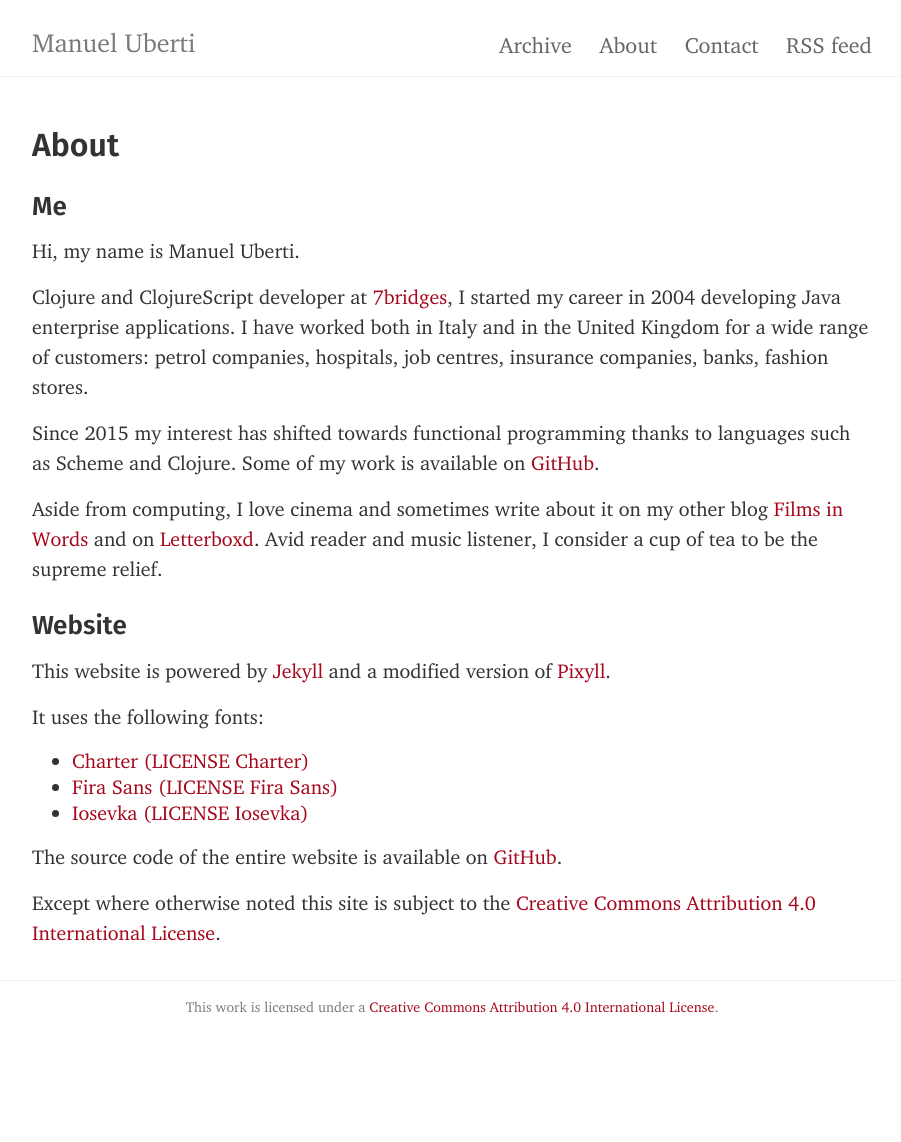
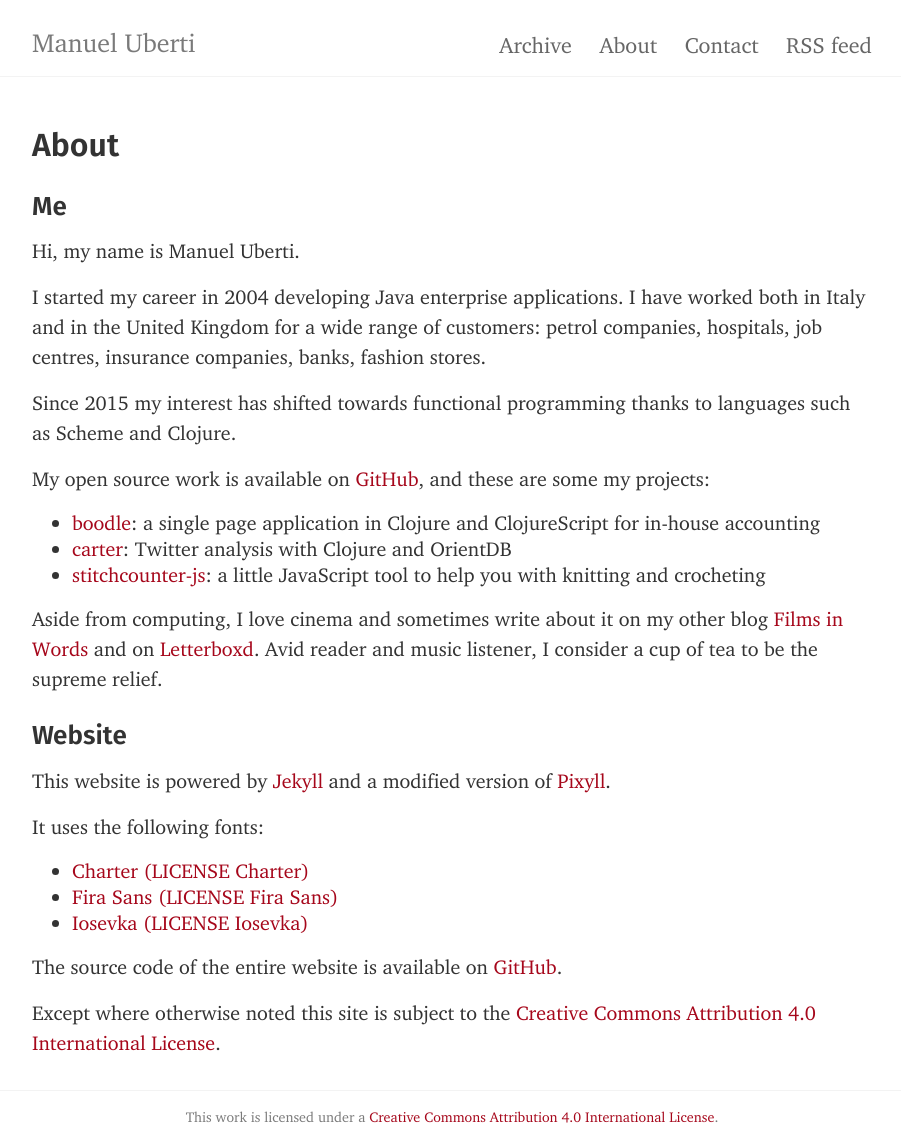
Before and after one commit to manuel-uberti/manuel-uberti.github.io, a Jekyll site: the page built from about.md, in a window 1280 px wide. Shown: the whole page, without its empty margins (188-1089 px from the left). Built offline with Jekyll 4.4.1, drawn with Linux system fonts in a browser that asks for light colours; before the commit the page ends 1032 px from its top, so only the background shows below that.

Commit message:
Add projects to About

```diff
--- a/about.md
+++ b/about.md
@@ -9,15 +9,23 @@ tags: about
 
 Hi, my name is Manuel Uberti.
 
-Clojure and ClojureScript developer at [7bridges](https://7bridges.eu/),
 I started my career in 2004 developing Java enterprise applications. I have
 worked both in Italy and in the United Kingdom for a wide range of customers:
 petrol companies, hospitals, job centres, insurance companies, banks, fashion
 stores.
 
 Since 2015 my interest has shifted towards functional programming thanks to
-languages such as Scheme and Clojure. Some of my work is available on
-[GitHub](https://github.com/manuel-uberti).
+languages such as Scheme and Clojure.
+
+My open source work is available on [GitHub](https://github.com/manuel-uberti),
+and these are some my projects:
+
+- [boodle](https://github.com/manuel-uberti/boodle): a single page application
+  in Clojure and ClojureScript for in-house accounting
+- [carter](https://github.com/7bridges-eu/carter): Twitter analysis with Clojure
+  and OrientDB
+- [stitchcounter-js](https://github.com/manuel-uberti/stitchcounter-js):
+  a little JavaScript tool to help you with knitting and crocheting
 
 Aside from computing, I love cinema and sometimes write about it on my other
 blog [Films in Words](https://filmsinwords.wordpress.com/) and on
```
